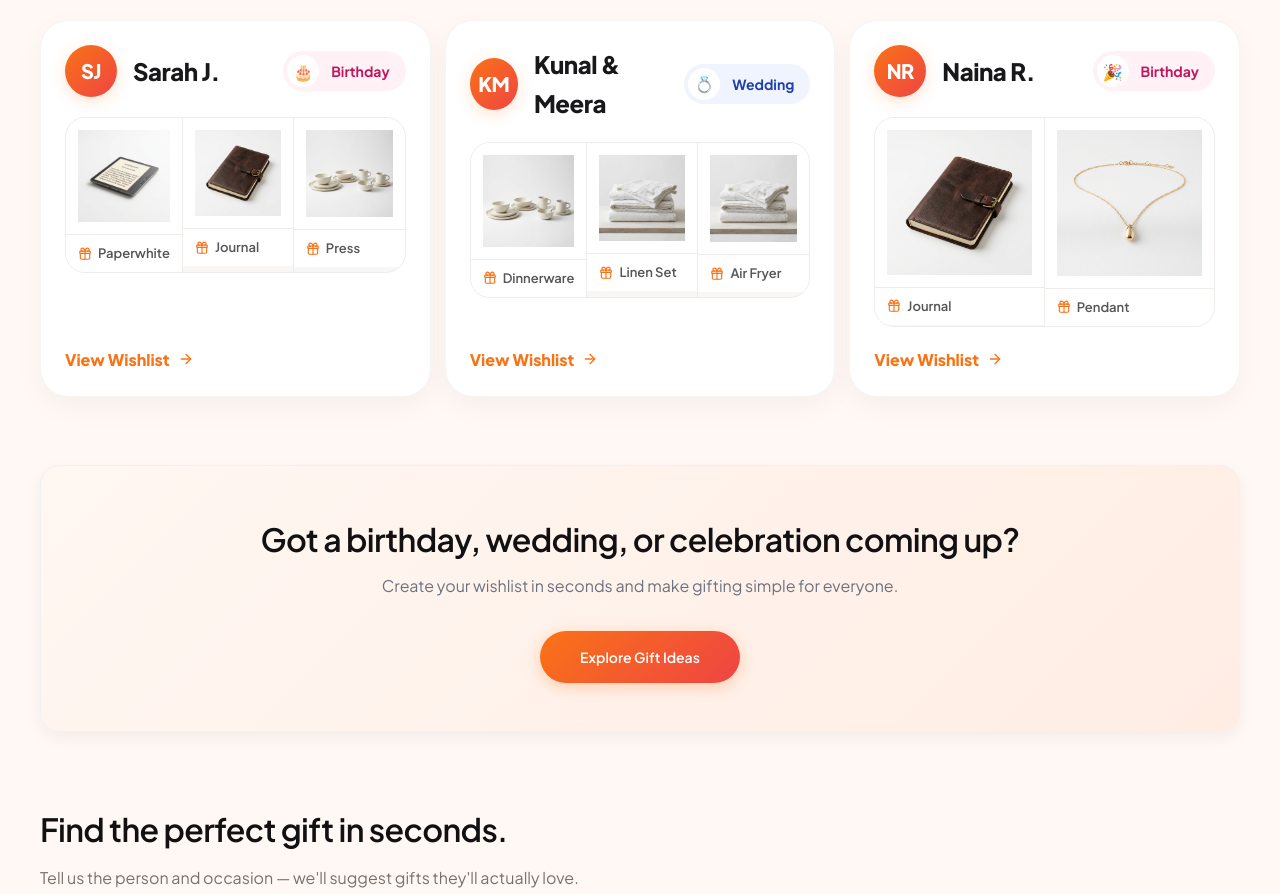
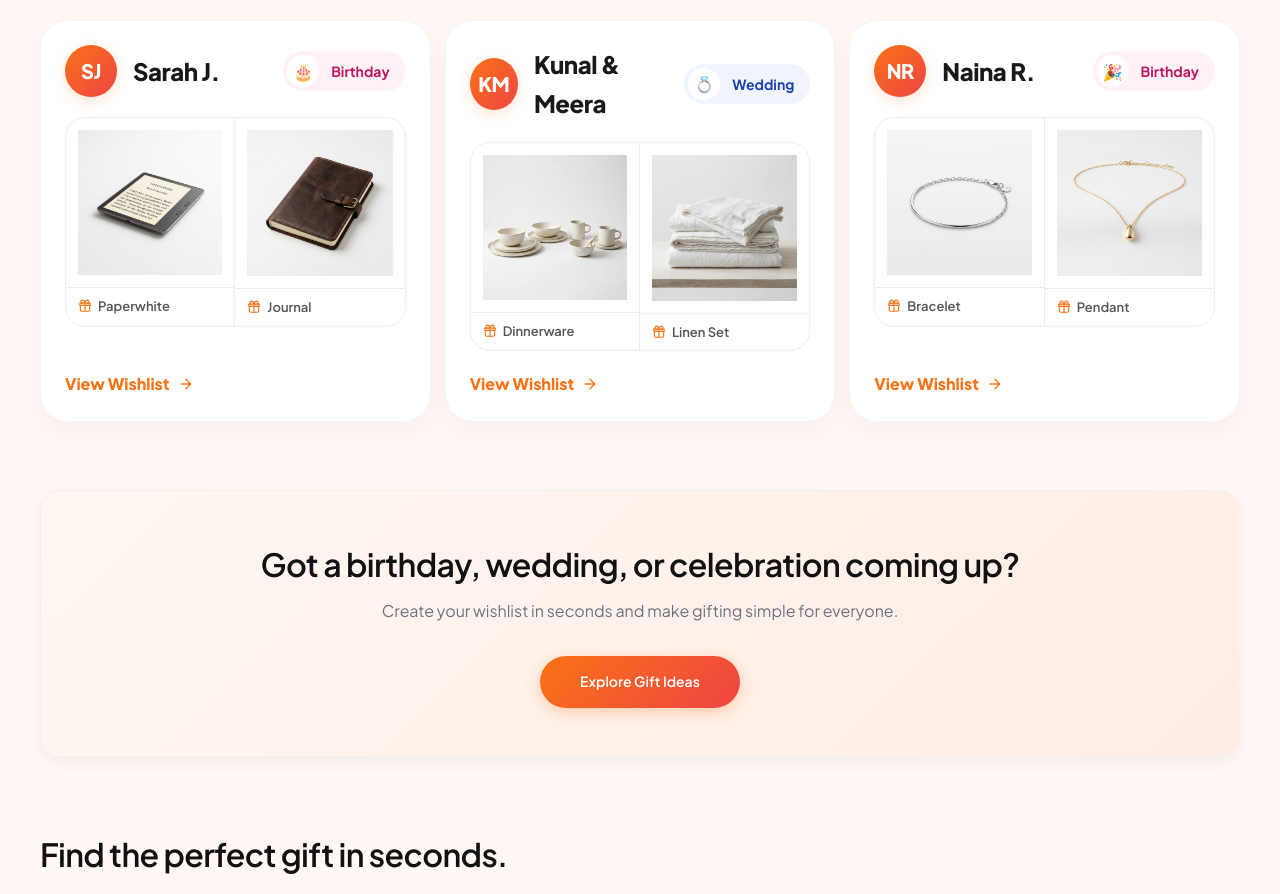
Before and after one commit to Yatish05/wishnest, a React (Vite) app: page / in a window 1280 px wide. Shown: the part 2006-2900 px from the top of the page. Built offline with nearby package versions, Linux system fonts and the light colour scheme; no server answers.

Commit message:
feat: refine community trends data and add bracelet asset

```diff
--- a/src/pages/LandingPage.jsx
+++ b/src/pages/LandingPage.jsx
@@ -55,8 +55,7 @@ const inspirationWishlists = [
     emoji: '🎂',
     items: [
       { name: 'Paperwhite', img: '/trends/kindle.png' },
-      { name: 'Journal', img: '/trends/journal.png' },
-      { name: 'Press', img: '/trends/dinnerware.png' }
+      { name: 'Journal', img: '/trends/journal.png' }
     ],
   },
   {
@@ -67,8 +66,7 @@ const inspirationWishlists = [
     emoji: '💍',
     items: [
       { name: 'Dinnerware', img: '/trends/dinnerware.png' },
-      { name: 'Linen Set', img: '/trends/linen.png' },
-      { name: 'Air Fryer', img: '/trends/linen.png' }
+      { name: 'Linen Set', img: '/trends/linen.png' }
     ],
   },
   {
@@ -78,7 +76,7 @@ const inspirationWishlists = [
     occasion: 'Birthday',
     emoji: '🎉',
     items: [
-      { name: 'Journal', img: '/trends/journal.png' },
+      { name: 'Bracelet', img: '/trends/bracelet.png' },
       { name: 'Pendant', img: '/trends/pendant.png' }
     ],
   },
```
Also changed, not shown: public/trends/bracelet.png (added).
